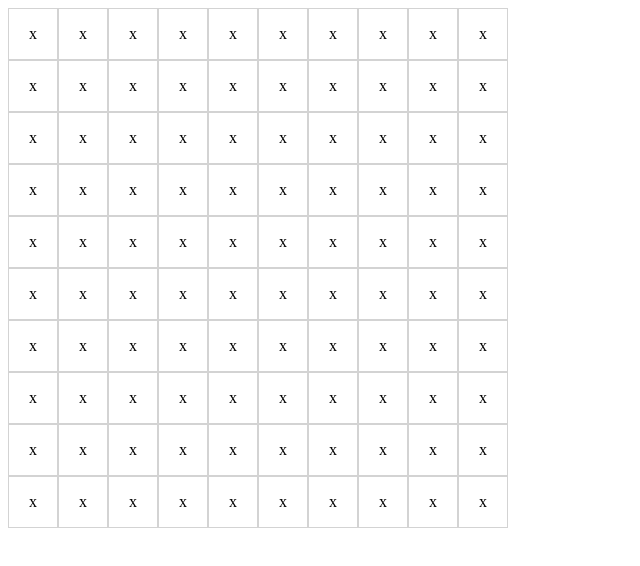
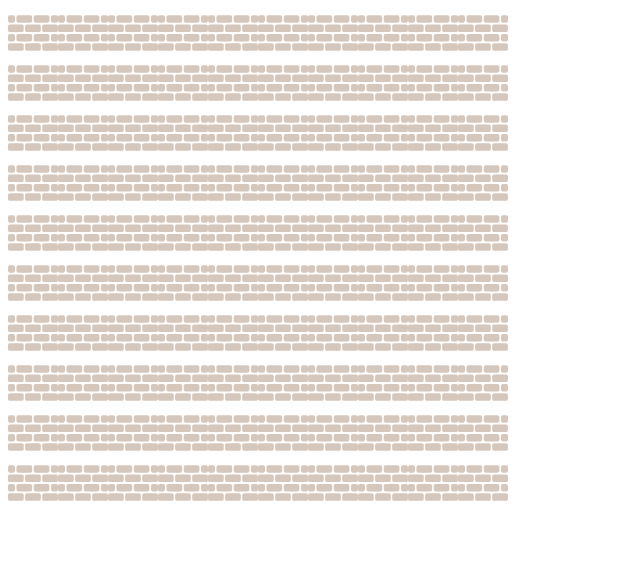
Before and after one commit to vbarbasins/evo-ts-bootcamp, a React (Create React App) app in the folder homeworks/08-functional-reactive-programming/: page / in a window 1280 px wide. Shown: the top 566 px of the page, without its empty margins (0-640 px from the left). Built offline with nearby package versions, Linux system fonts and the light colour scheme.

Commit message:
08: Add different grid content

```diff
--- a/homeworks/08-functional-reactive-programming/src/App.css
+++ b/homeworks/08-functional-reactive-programming/src/App.css
@@ -7,14 +7,6 @@ html {
   --cell-width: 50px;
 }
 
-.cell {
-  display: flex;
-  justify-content: center;
-  align-items: center;
-  height: var(--cell-width);
-  border: 1px solid lightgrey;
-}
-
 .grid {
   display: grid;
   grid-template-columns: repeat(10, var(--cell-width));
--- a/homeworks/08-functional-reactive-programming/src/App.tsx
+++ b/homeworks/08-functional-reactive-programming/src/App.tsx
@@ -1,12 +1,16 @@
 import React from 'react';
 import './App.css';
+
+import { Cell } from './components/Cell';
+
+import { CellContent } from './types';
 
 const GRID_CELL_COUNT = 100;
 
 export const App: React.FC = () => {
   const cells = [];
   for (let i = 0; i < GRID_CELL_COUNT; i += 1) {
-    cells.push(<div className="cell" key={i}>x</div>);
+    cells.push(<Cell content={CellContent.WALL}/>);
   }
   return (
     <div className="grid">
--- /dev/null
+++ b/homeworks/08-functional-reactive-programming/src/components/Cell.css
@@ -0,0 +1,6 @@
+.cell {
+  display: flex;
+  justify-content: center;
+  align-items: center;
+  height: var(--cell-width);
+}
--- /dev/null
+++ b/homeworks/08-functional-reactive-programming/src/components/Cell.tsx
@@ -0,0 +1,30 @@
+import React from 'react';
+import './Cell.css';
+
+import { Cat } from './Cat';
+import { Wall } from './Wall';
+import { Window } from './Window';
+
+import { CellContent } from '../types';
+
+interface CellProps {
+  content: CellContent
+}
+
+export const Cell: React.FC<CellProps> = ({ content }) => {
+  let el = <Wall/>;
+  switch (content) {
+    case CellContent.CAT:
+      el = <Cat/>;
+      break;
+    case CellContent.WINDOW:
+      el = <Window/>;
+      break;
+    default: break;
+  }
+  return (
+    <div className="cell">
+      {el}
+    </div>
+  );
+};
--- /dev/null
+++ b/homeworks/08-functional-reactive-programming/src/components/Wall.tsx
@@ -0,0 +1,20 @@
+export const Wall = () => (
+  <svg viewBox="0 0 402.686 402.686">
+  <g>
+    <path fill="#d5c7bc" d="M15,193.754h96.605c8.271,0,15-6.729,15-15V148.67c0-8.271-6.729-15-15-15H15c-8.271,0-15,6.729-15,15v30.084 C0,187.025,6.729,193.754,15,193.754z"></path>
+    <path fill="#d5c7bc" d="M264.287,178.754V148.67c0-8.271-6.729-15-15-15h-96.605c-8.271,0-15,6.729-15,15v30.084c0,8.271,6.729,15,15,15h96.605 C257.558,193.754,264.287,187.025,264.287,178.754z"></path>
+    <path fill="#d5c7bc" d="M401.968,178.754V148.67c0-8.271-6.729-15-15-15h-96.605c-8.271,0-15,6.729-15,15v30.084c0,8.271,6.729,15,15,15h96.605 C395.239,193.754,401.968,187.025,401.968,178.754z"></path>
+    <path fill="#d5c7bc" d="M82.976,118.492h96.606c8.271,0,15-6.729,15-15V73.407c0-8.271-6.729-15-15-15H82.976c-8.271,0-15,6.729-15,15v30.085 C67.976,111.763,74.705,118.492,82.976,118.492z"></path>
+    <path fill="#d5c7bc" d="M222.104,118.492h96.605c8.271,0,15-6.729,15-15V73.407c0-8.271-6.729-15-15-15h-96.605c-8.271,0-15,6.729-15,15v30.085 C207.104,111.763,213.833,118.492,222.104,118.492z"></path>
+    <path fill="#d5c7bc" d="M15,118.492h26.302c8.271,0,15-6.729,15-15V73.407c0-8.271-6.729-15-15-15H15c-8.271,0-15,6.729-15,15v30.085 C0,111.763,6.729,118.492,15,118.492z"></path>
+    <path fill="#d5c7bc" d="M387.686,58.407h-26.301c-8.271,0-15,6.729-15,15.001v30.084c0,8.271,6.729,15,15,15h26.301c8.271,0,15-6.729,15-15V73.408 C402.686,65.136,395.957,58.407,387.686,58.407z"></path>
+    <path fill="#d5c7bc" d="M111.605,284.194H15c-8.271,0-15,6.729-15,15v30.085c0,8.271,6.729,15,15,15h96.605c8.271,0,15-6.729,15-15v-30.085 C126.605,290.923,119.877,284.194,111.605,284.194z"></path>
+    <path fill="#d5c7bc" d="M249.287,284.194h-96.605c-8.271,0-15,6.729-15,15v30.085c0,8.271,6.729,15,15,15h96.605c8.271,0,15-6.729,15-15v-30.085 C264.287,290.923,257.558,284.194,249.287,284.194z"></path>
+    <path fill="#d5c7bc" d="M386.968,284.194h-96.605c-8.271,0-15,6.729-15,15v30.085c0,8.271,6.729,15,15,15h96.605c8.271,0,15-6.729,15-15v-30.085 C401.968,290.923,395.239,284.194,386.968,284.194z"></path>
+    <path fill="#d5c7bc" d="M82.976,208.932c-8.271,0-15,6.729-15,15v30.085c0,8.271,6.729,15,15,15h96.606c8.271,0,15-6.729,15-15v-30.085 c0-8.271-6.729-15-15-15H82.976z"></path>
+    <path fill="#d5c7bc" d="M222.104,269.016h96.605c8.271,0,15-6.729,15-15v-30.085c0-8.271-6.729-15-15-15h-96.605c-8.271,0-15,6.729-15,15v30.085 C207.104,262.287,213.833,269.016,222.104,269.016z"></path>
+    <path fill="#d5c7bc" d="M15,269.016h26.302c8.271,0,15-6.729,15-15v-30.085c0-8.271-6.729-15-15-15H15c-8.271,0-15,6.729-15,15v30.085 C0,262.287,6.729,269.016,15,269.016z"></path>
+    <path fill="#d5c7bc" d="M387.686,208.932h-26.301c-8.271,0-15,6.729-15,15v30.085c0,8.271,6.729,15,15,15h26.301c8.271,0,15-6.729,15-15v-30.085 C402.686,215.661,395.957,208.932,387.686,208.932z"></path>
+  </g>
+</svg>
+);
--- /dev/null
+++ b/homeworks/08-functional-reactive-programming/src/components/Window.tsx
@@ -0,0 +1,7 @@
+export const Window = () => (
+  <svg viewBox="0 0 369.946 369.946">
+  <g>
+    <path fill="#010002" d="M0,0v369.946h369.946V0H0z M358.012,179.006H190.94V11.934h167.072V179.006z M179.006,11.934 v167.072H11.934V11.934H179.006z M11.934,190.94h167.072v167.072H11.934V190.94z M190.94,358.012V190.94h167.072v167.072H190.94z"></path>
+  </g>
+</svg>
+);
--- /dev/null
+++ b/homeworks/08-functional-reactive-programming/src/types.ts
@@ -0,0 +1 @@
+export enum CellContent { 'CAT', 'WALL', 'WINDOW' }
```
Also changed, not shown: homeworks/08-functional-reactive-programming/src/components/Cat.tsx (added, +9 -0 lines).
